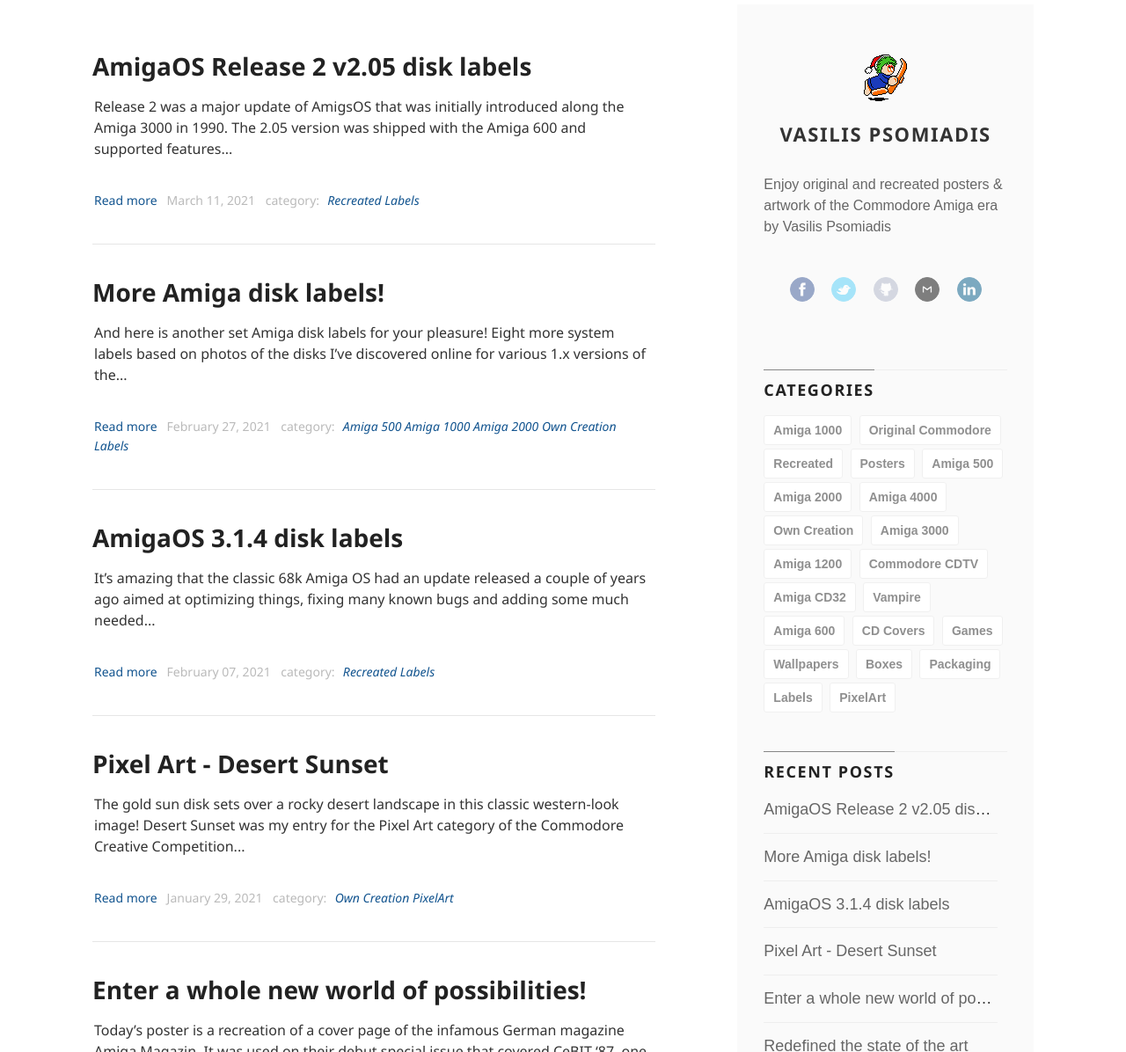
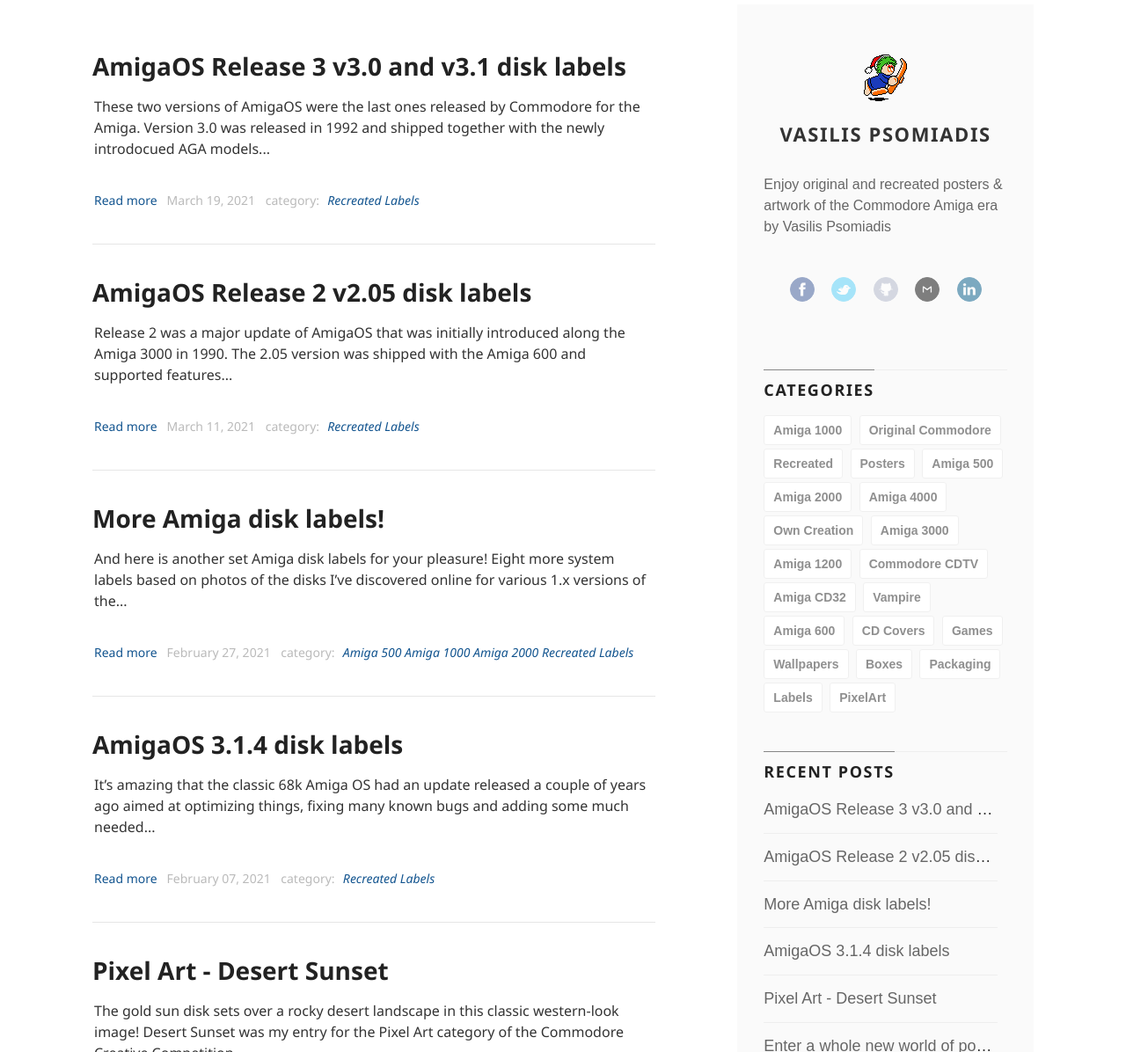
Before and after one commit to amigaposters/amigaposters.github.io, a Jekyll site: the page built from index.html, in a window 1280 px wide and 1400 px high, scrolled down 596 px. Shown: the part 204-1400 px from the top of the window at 88% size. Built offline with Jekyll 4.4.1, drawn with Linux system fonts in a browser that asks for light colours; the list of posts is cut into pages by our own code; comment, search, counter and statistics services are not loaded; some of the changed text lies outside the part shown.

Commit message:
AOS3 labels added

```diff
--- a/_posts/2021-02-27-more-amiga-disk-labels.md
+++ b/_posts/2021-02-27-more-amiga-disk-labels.md
@@ -2,7 +2,7 @@
 layout: post
 title: More Amiga disk labels!
 lang: en
-categories: [Amiga 500, Amiga 1000, Amiga 2000, Own Creation, Labels]
+categories: [Amiga 500, Amiga 1000, Amiga 2000, Recreated, Labels]
 tags: []
 ---
 And here is another set Amiga disk labels for your pleasure!
--- a/_posts/2021-03-11-amiga-os-205-disk-labels.md
+++ b/_posts/2021-03-11-amiga-os-205-disk-labels.md
@@ -5,7 +5,7 @@
 categories: [Recreated, Labels]
 tags: []
 ---
-**Release 2** was a major update of AmigsOS that was initially introduced along the **Amiga 3000** in 1990. The 2.05 version was shipped with the **Amiga 600** and supported features such as the PCMCIA slot and its internal IDE interface. Also it was released as a stand alone update for all pre-AGA Amiga models.
+**Release 2** was a major update of AmigaOS that was initially introduced along the **Amiga 3000** in 1990. The 2.05 version was shipped with the **Amiga 600** and supported features such as the PCMCIA slot and its internal IDE interface. Also it was released as a stand alone update for all pre-AGA Amiga models.
 <br><br>
 My recreated set of labels covers the two different styles of v2.05 disk labels I have found in photos online.
 <br><br>
--- /dev/null
+++ b/_posts/2021-03-19-amigaos-r3-disk-labels.md
@@ -0,0 +1,15 @@
+---
+layout: post
+title: AmigaOS Release 3 v3.0 and v3.1 disk labels
+lang: en
+categories: [Recreated, Labels]
+tags: []
+---
+These two versions of **AmigaOS** were the last ones released by Commodore for the Amiga. Version 3.0 was released in 1992 and shipped together with the newly introdocued AGA models - the **Amiga 1200** and the **Amiga 4000**. Version 3.1 was made available in 1994 as an upgrade for all Amiga models but it was an unfinished release, since Commodore rushed it out to market looking to collect some extra revenue, even though development was not 100% complete.
+<br><br>
+<img src="\assets\img\post_previews\amigaos3-disks-labels.jpg"><br>
+<span style="font-size:small; font-style: italic">Recreated AmigaOS v3.0 and v3.1 disks labels</span>
+<br><br>
+You can download the PDF file containing the complete disk labels set for AmigaOS v3.0 (created in lossless vector format) <a href="https://app.box.com/s/80yfx24ldxdpbg4wzcmjmpfqolwlt22b" target="_blank">here</a> and for v3.1 (also in vector format) <a href="https://app.box.com/s/f47vgzrd1kx64ybqwgl0ih7q2q7rg9a3" target="_blank">here</a>.
+<br><br>
+NOTICE: *Please note that these labels were recreated from scratch solely with the aim to help the community!*
```
Also changed, not shown: assets/img/post_previews/amigaos3-disks-labels.jpg (added).
